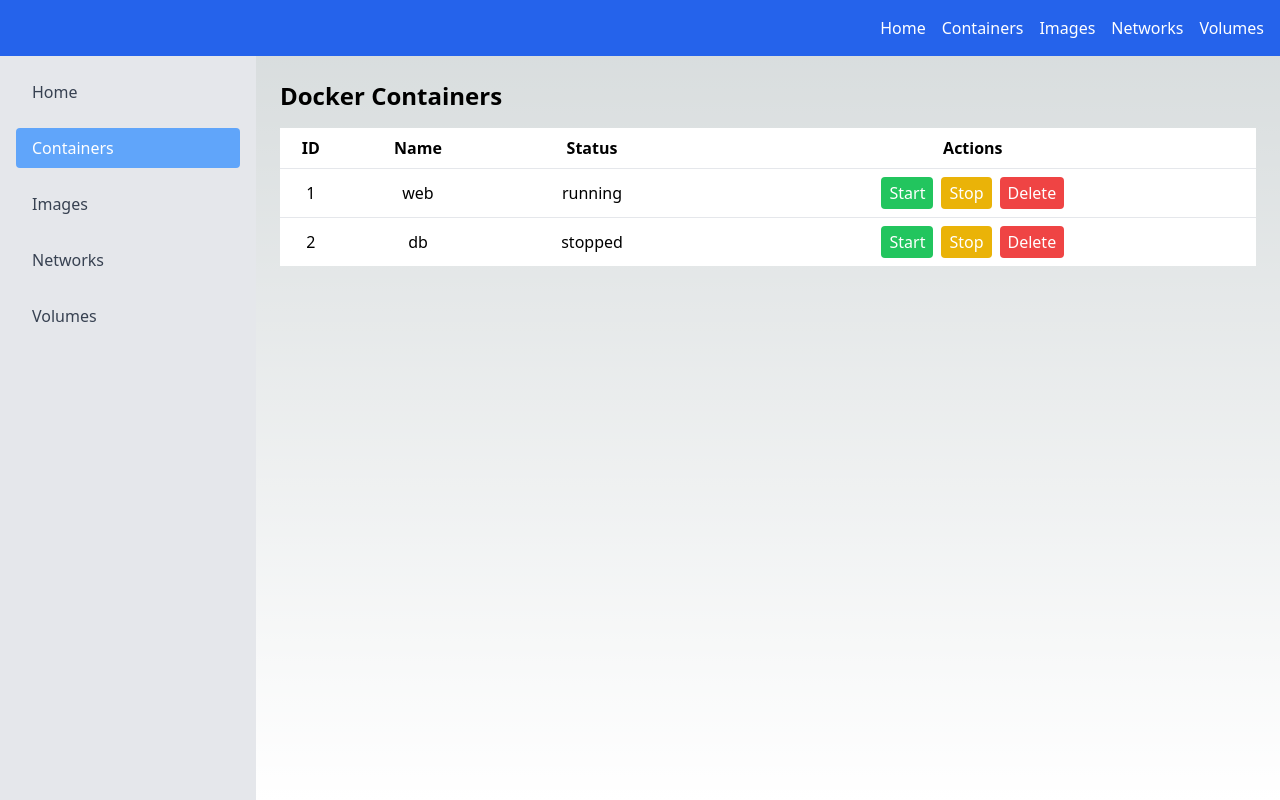
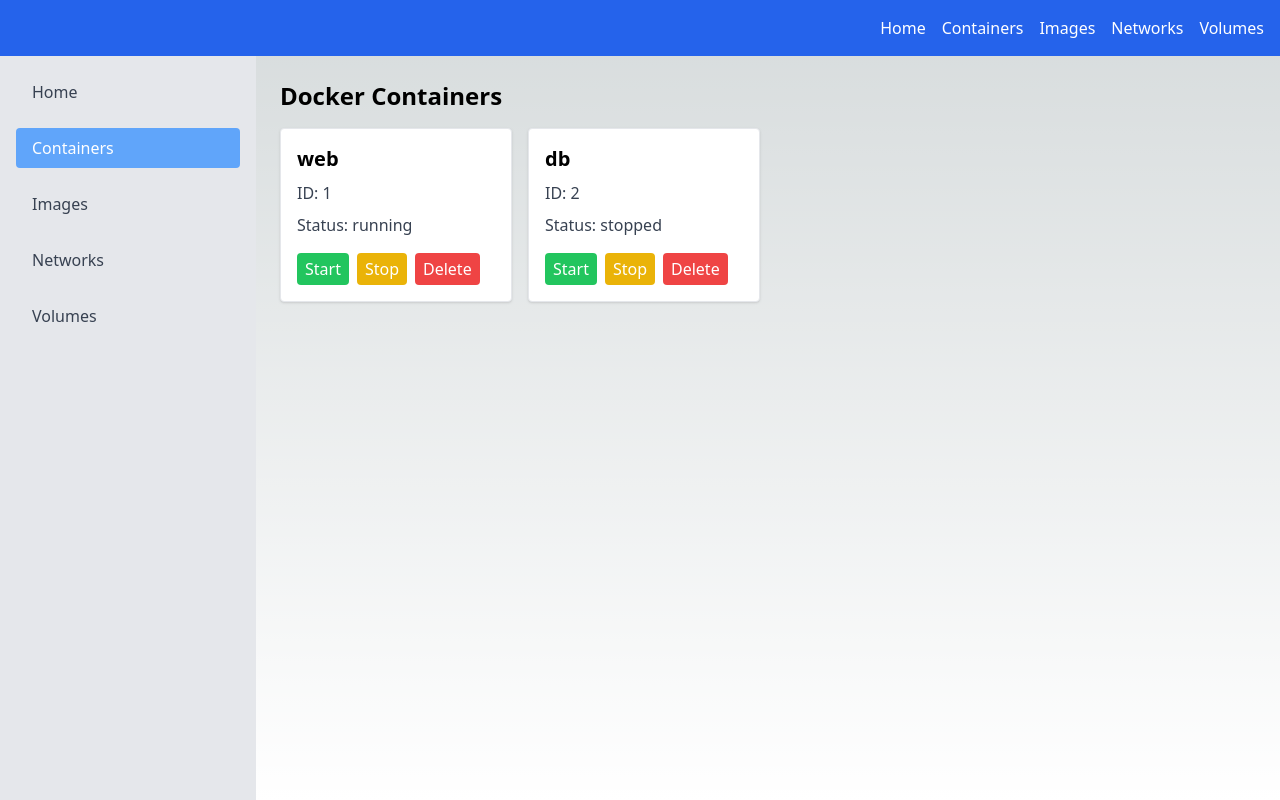
Before and after one commit to yeoniii20/docker_GUI, a Next.js app: page /containers in a window 1280 px wide. Built offline with nearby package versions, Linux system fonts and the light colour scheme.

Commit message:
style: change containerList style

```diff
--- a/src/app/components/containers/containerList.tsx
+++ b/src/app/components/containers/containerList.tsx
@@ -1,3 +1,5 @@
+"use client";
+
 import { useRouter } from "next/navigation";
 import React from "react";
 import { ContainerListProps } from "../../../../types/containers";
@@ -10,57 +12,55 @@
 }) => {
   const router = useRouter();
 
-  const handleRowClick = (id: string) => {
-    // router.push(`/containers/detail`);
+  const handleCardClick = (id: string) => {
     router.push(`/containers/${id}`);
   };
 
   return (
     <div className="container p-4 mx-auto text-black">
       <h1 className="mb-4 text-2xl font-bold">Docker Containers</h1>
-      <table className="min-w-full bg-white">
-        <thead>
-          <tr>
-            <th className="py-2">ID</th>
-            <th className="py-2">Name</th>
-            <th className="py-2">Status</th>
-            <th className="py-2">Actions</th>
-          </tr>
-        </thead>
-        <tbody>
+      <div className="grid grid-cols-1 gap-4 sm:grid-cols-2 md:grid-cols-3 lg:grid-cols-4">
         {containers.map((container) => (
-            <tr
+          <div
             key={container.id}
-              className="border-t"
-              onClick={() => handleRowClick(container.id)}
+            className="p-4 bg-white border rounded shadow cursor-pointer"
+            onClick={() => handleCardClick(container.id)}
           >
-              <td className="py-2 text-center">{container.id}</td>
-              <td className="py-2 text-center">{container.name}</td>
-              <td className="py-2 text-center">{container.status}</td>
-              <td className="py-2 space-x-2 text-center">
+            <div className="mb-2 text-xl font-bold">{container.name}</div>
+            <div className="mb-2 text-gray-700">ID: {container.id}</div>
+            <div className="mb-4 text-gray-700">Status: {container.status}</div>
+            <div className="space-x-2">
               <button
-                  onClick={() => onStart(container.id)}
+                onClick={(e) => {
+                  e.stopPropagation();
+                  onStart(container.id);
+                }}
                 className="px-2 py-1 text-white bg-green-500 rounded"
               >
                 Start
               </button>
               <button
-                  onClick={() => onStop(container.id)}
+                onClick={(e) => {
+                  e.stopPropagation();
+                  onStop(container.id);
+                }}
                 className="px-2 py-1 text-white bg-yellow-500 rounded"
               >
                 Stop
               </button>
               <button
-                  onClick={() => onDelete(container.id)}
+                onClick={(e) => {
+                  e.stopPropagation();
+                  onDelete(container.id);
+                }}
                 className="px-2 py-1 text-white bg-red-500 rounded"
               >
                 Delete
               </button>
-              </td>
-            </tr>
+            </div>
+          </div>
         ))}
-        </tbody>
-      </table>
+      </div>
     </div>
   );
 };
```
Lines whose indentation alone changed are shown as unchanged.
